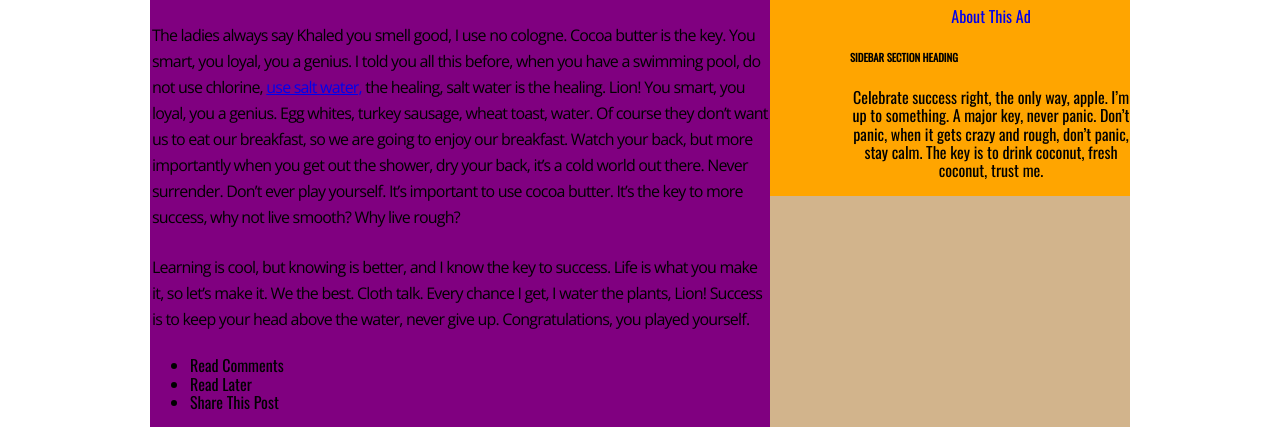
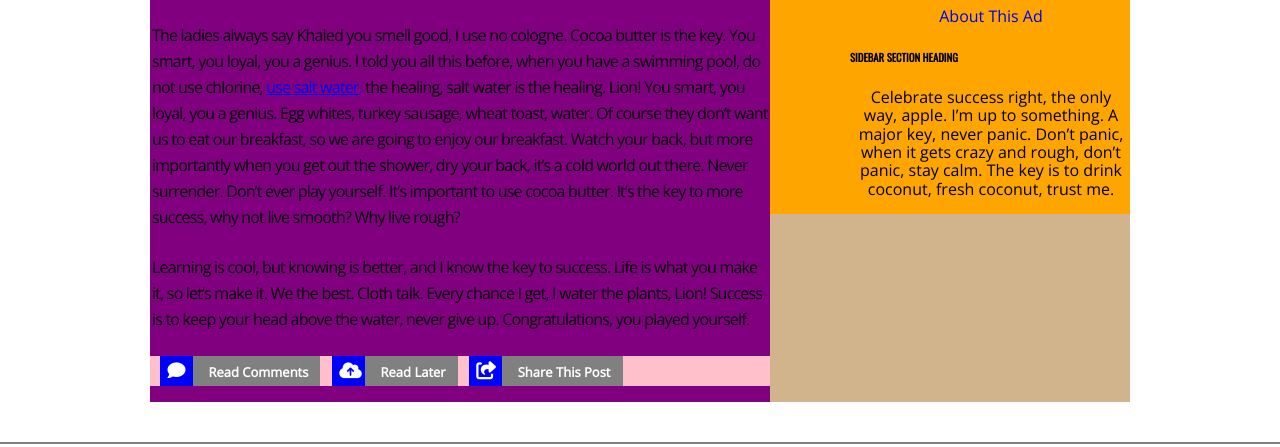
Before and after one commit to VALDMETS/surf_site, a plain HTML site: page index.html in a window 1280 px wide. Shown: the part 1077-1524 px from the top of the page. Drawn offline with nearby package versions, Linux system fonts and the light colour scheme.

Commit message:
EOD4 tinkering

```diff
--- a/index.html
+++ b/index.html
@@ -51,10 +51,19 @@
         <p class="main-text">
           Learning is cool, but knowing is better, and I know the key to success. Life is what you make it, so let’s make it. We the best. Cloth talk. Every chance I get, I water the plants, Lion! Success is to keep your head above the water, never give up. Congratulations, you played yourself.
         </p>
-        <ul class ="social-button">
-          <li id="comments">Read Comments</li>
-          <li id="read-later">Read Later</li>
-          <li id="share">Share This Post</li>
+        <ul class ="social-buttons">
+          <button id="comments">
+            <i class="fa fa-comment button-art" aria-hidden="true"></i>
+            <label>Read Comments</label>
+          </button>
+          <button id="read-later">
+            <i class="fa fa-cloud-upload button-art" aria-hidden="true"></i>
+            <label>Read Later</label>
+          </button>
+          <button id="share">
+            <i class="fa fa-share-square-o button-art" aria-hidden="true"></i>
+            <label>Share This Post</label>
+          </button>
         </ul>
       </section>
       <section class="sidebar">
--- a/styles.css
+++ b/styles.css
@@ -164,6 +164,37 @@ h2 {
   margin-left: 10px;
   margin-bottom: 25px;
 }
+.social-buttons {
+  display: block;
+  width: 100%;
+  background: pink;
+  padding-left: 10px;
+}
+ul button {
+  display: inline-block;
+
+  font-family: 'Open Sans';
+  font-size: 13px;
+  font-weight: 600;
+  color: white;
+
+  border: 0;
+  box-shadow: 0;
+  padding: 0;
+  background: gray;
+  margin-right: 8px;
+}
+ul label {
+  display: inline-block;
+  padding: 0px 12px 6px 12px;
+}
+ul .button-art {
+  font-size: 18px;
+  display: inline-block;
+  width: 33px;
+  background: blue;
+  padding: 6px 7px 6px 7px;
+}
 .sidebar {
   display: block;
   width: 360px;
@@ -182,6 +213,7 @@ h2 {
   width: 84px;
 }
 .sidebar p {
+  font-family: 'Open Sans', 'sans-serif';
   text-align: center;
   font-size: 16px;
   margin-top: 12px;
```
